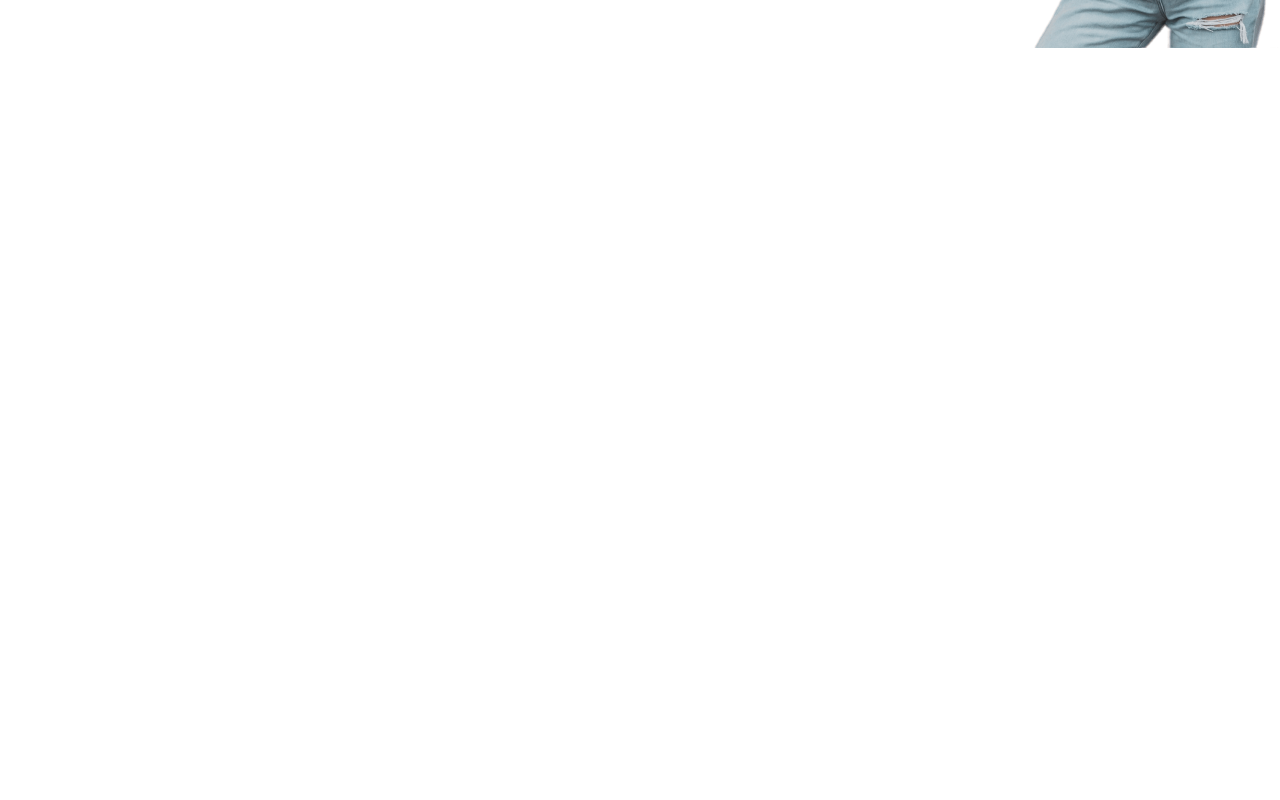
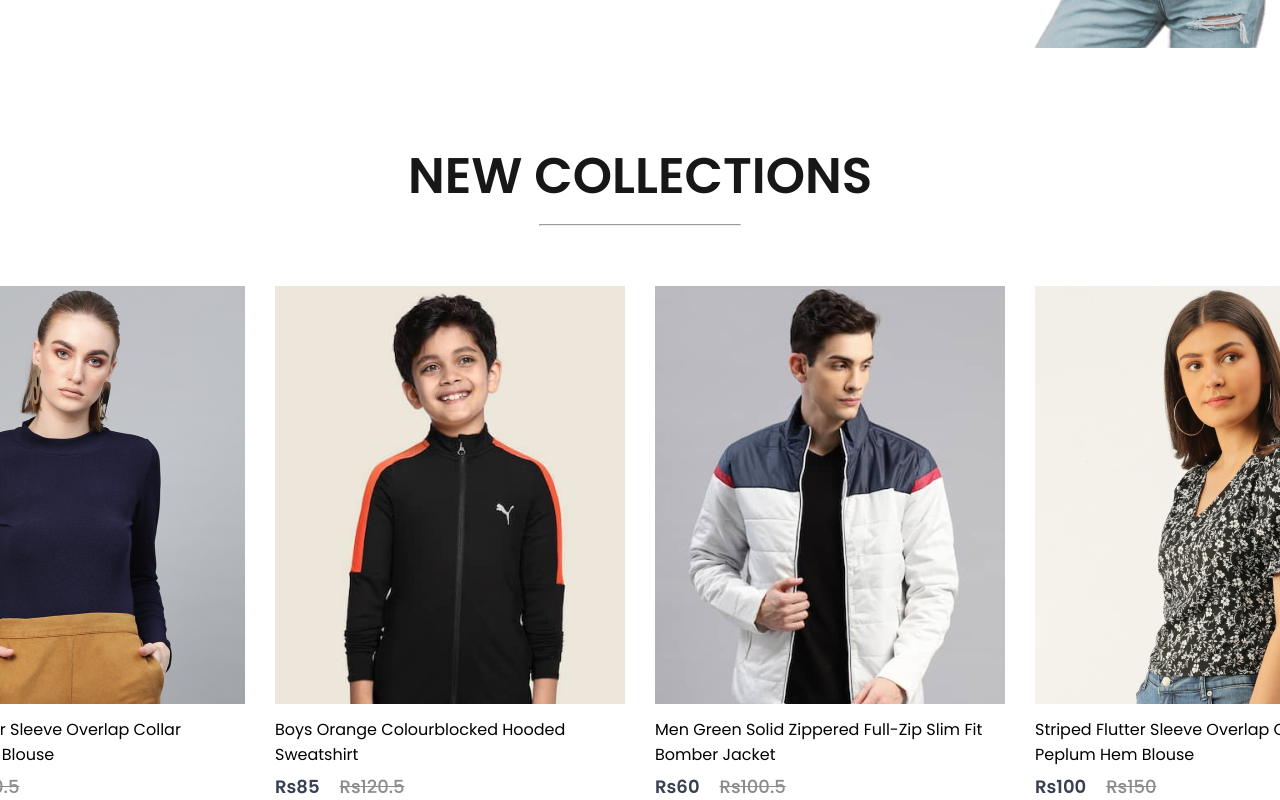
Before and after one commit to KevinShehan/e-commerce, a React (Create React App) app: page / in a window 1280 px wide. Shown: the part 2080-2880 px from the top of the page. Before the commit the page ends 2219 px from the top, so only its background shows below. Built offline with nearby package versions, Linux system fonts and the light colour scheme.

Commit message:
New Collection components css added

```diff
--- a/src/Components/NewCollections/NewCollections.css
+++ b/src/Components/NewCollections/NewCollections.css
@@ -0,0 +1,24 @@
+.new-collections{
+    display: flex;
+    flex-direction: column;
+    align-items: center;
+    gap: 10px;
+    height: 90vh;
+}
+.new-collections h1{
+    color: #171717;
+    font-size: 50px;
+    font-weight: 600;
+}
+.new-collections hr{
+    width: 200px;
+    height: 6px;
+    border-radius: 10px;
+    background: #252525;
+}
+.collections{
+    margin-top: 50px;
+    display: grid;
+    grid-template-columns: 1fr 1fr 1fr 1fr;
+    gap: 30px;
+}
--- a/src/Pages/Shops.jsx
+++ b/src/Pages/Shops.jsx
@@ -2,6 +2,7 @@
 import Hero from '../Components/Hero/Hero';
 import Popular from '../Components/Popular/Popular'
 import Offers from '../Components/Offers/Offers';
+import NewCollections from '../Components/NewCollections/NewCollections';
 
 const Shops = () => {
   return (
@@ -9,6 +10,7 @@
       <Hero />
       <Popular />
       <Offers />
+      <NewCollections/>
     </div>
   )
 }
```
